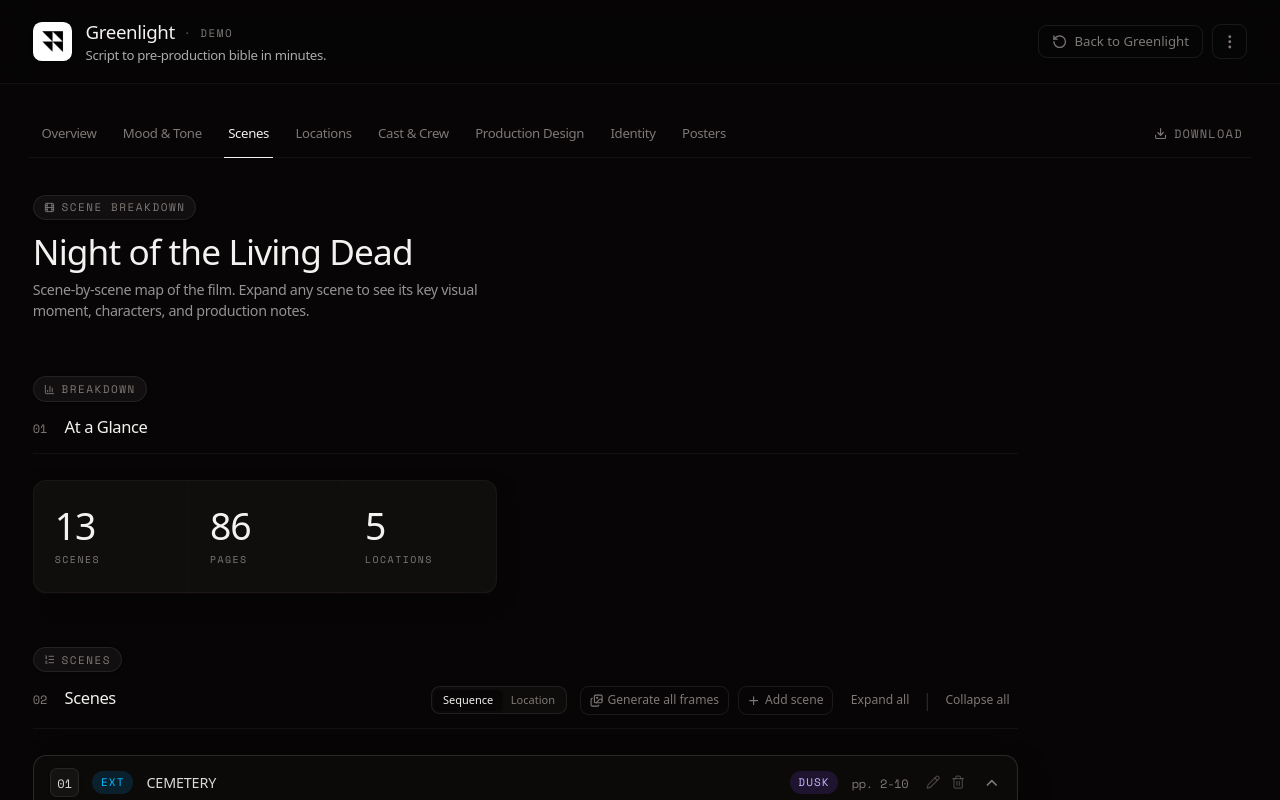
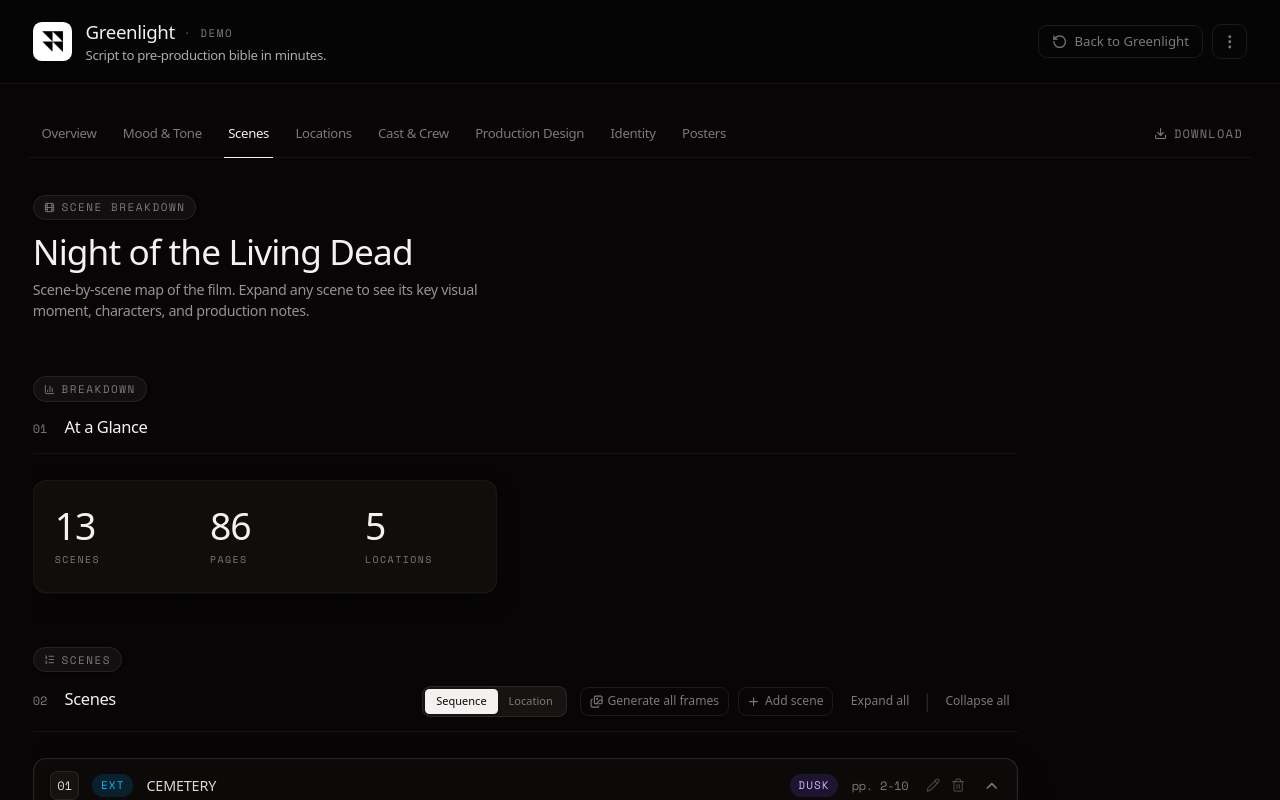
Before and after one commit to madebysan/greenlight, a Next.js app: page /demo in a window 1280 px wide. Both pictures are taken after a click on the button "Scenes". Shown: the top 800 px of the page. Built offline with nearby package versions, Linux system fonts and the light colour scheme.

Commit message:
checkpoint: update scene-breakdown-viewer.tsx

```diff
--- a/components/viewers/scene-breakdown-viewer.tsx
+++ b/components/viewers/scene-breakdown-viewer.tsx
@@ -494,12 +494,12 @@ export function SceneBreakdownViewer({
           labelIcon={<ListOrdered size={10} />}
           meta={
             <div className="flex items-center gap-1">
-              <div className="inline-flex items-center rounded-md border border-border bg-muted/50 p-0.5 mr-2">
+              <div className="inline-flex items-center rounded-md border border-border bg-muted p-0.5 mr-2">
                 <button
                   onClick={() => setGroupBy("sequence")}
-                  className={`text-[10px] font-medium px-2 py-0.5 rounded transition-colors ${
+                  className={`text-[10px] font-medium px-2.5 py-1 rounded transition-colors ${
                     groupBy === "sequence"
-                      ? "bg-background text-foreground shadow-sm"
+                      ? "bg-foreground text-background shadow-sm"
                       : "text-muted-foreground hover:text-foreground"
                   }`}
                 >
@@ -507,9 +507,9 @@ export function SceneBreakdownViewer({
                 </button>
                 <button
                   onClick={() => setGroupBy("location")}
-                  className={`text-[10px] font-medium px-2 py-0.5 rounded transition-colors ${
+                  className={`text-[10px] font-medium px-2.5 py-1 rounded transition-colors ${
                     groupBy === "location"
-                      ? "bg-background text-foreground shadow-sm"
+                      ? "bg-foreground text-background shadow-sm"
                       : "text-muted-foreground hover:text-foreground"
                   }`}
                 >
```
